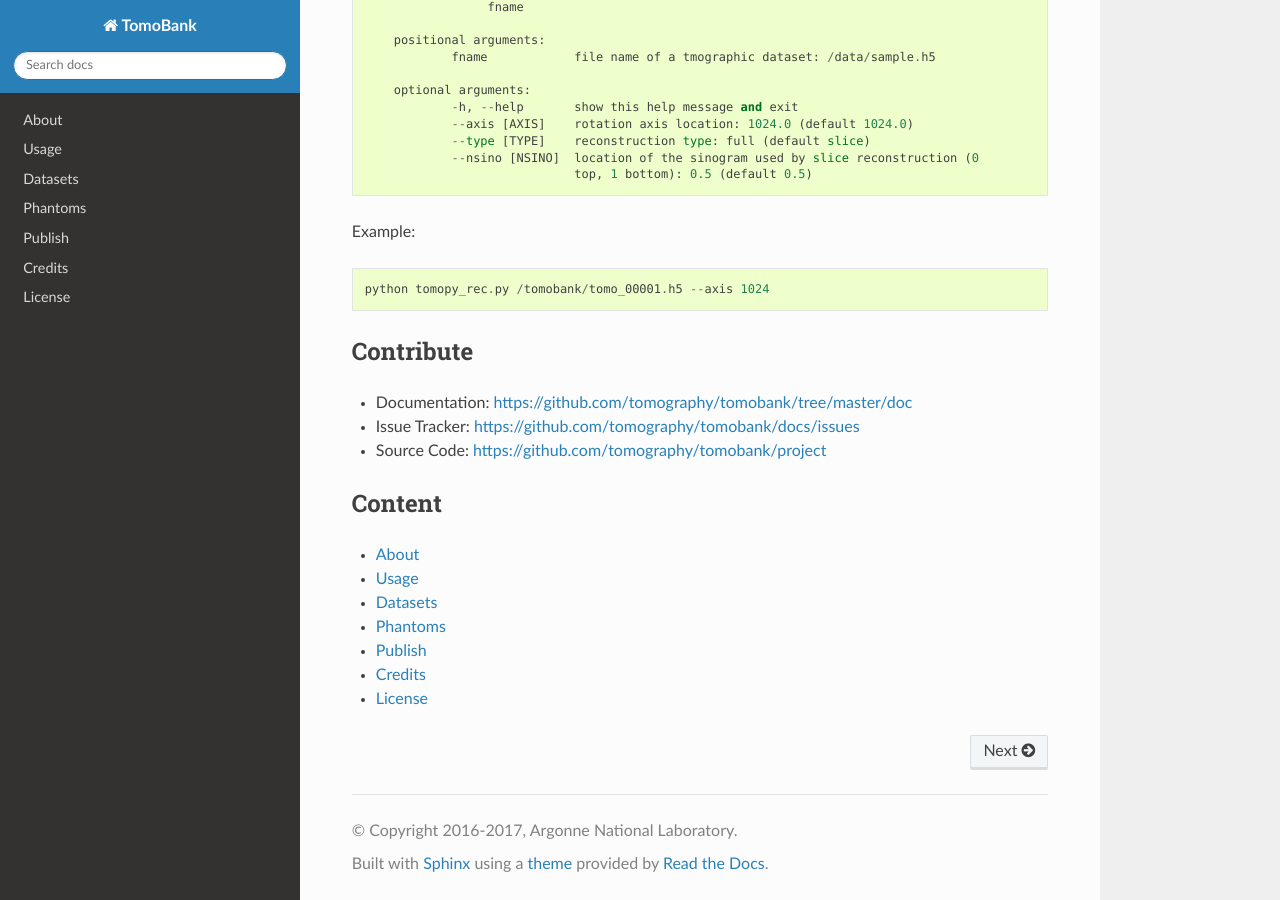
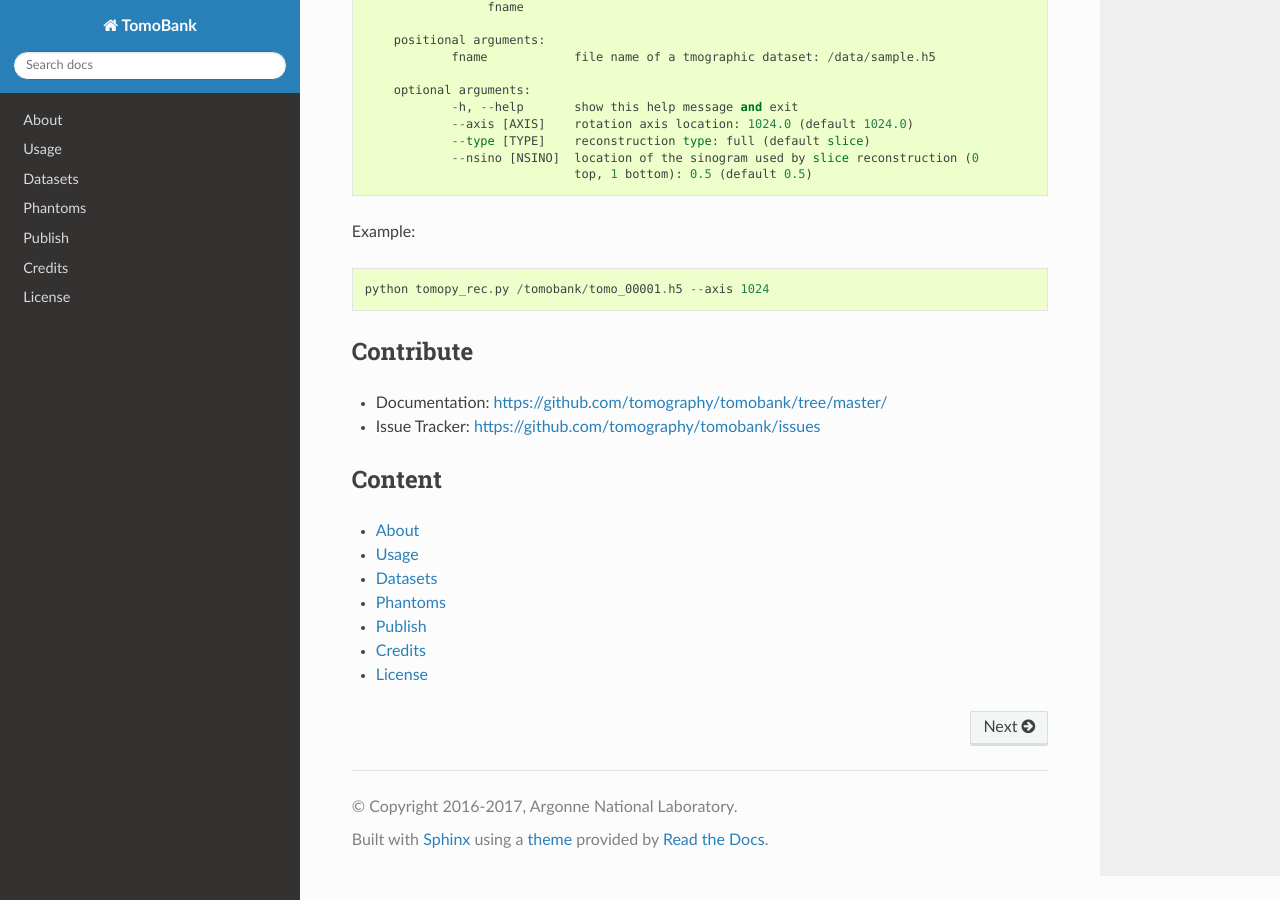
Before and after one commit to tomography/tomobank, a Sphinx documentation site: the page built from docs/index.rst, in a window 1280 px wide and 900 px high, scrolled down 1047 px. Built offline with Sphinx 7.4.7 and the Read the Docs theme 2.0.0, drawn with Linux system fonts in a browser that asks for light colours; cross-references to code outside the pages are shown as plain code.

Commit message:
clean-up

```diff
--- a/docs/index.rst
+++ b/docs/index.rst
@@ -49,9 +49,8 @@ Example: ::
 Contribute
 ----------
 
-* Documentation: https://github.com/tomography/tomobank/tree/master/doc
-* Issue Tracker: https://github.com/tomography/tomobank/docs/issues
-* Source Code: https://github.com/tomography/tomobank/project
+* Documentation: https://github.com/tomography/tomobank/tree/master/
+* Issue Tracker: https://github.com/tomography/tomobank/issues
 
 Content
 -------
```
